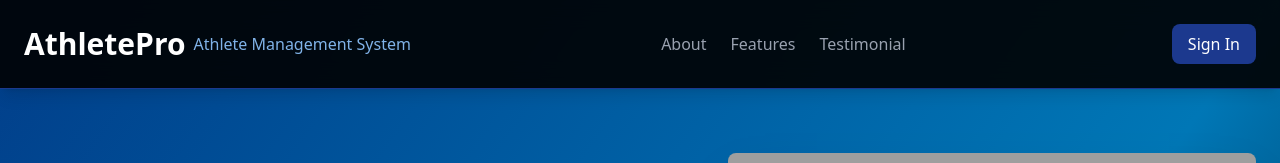
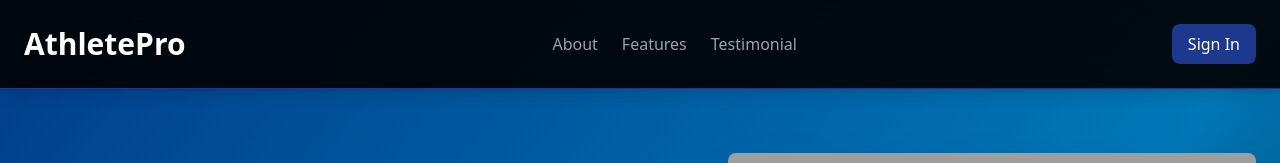
Before and after one commit to shreyajaiswal17/Athlete-management, a React (Vite) app in the folder athlete-management-frontend/: page / in a window 1280 px wide. Shown: the top 163 px of the page. Built offline with nearby package versions, Linux system fonts and the light colour scheme; grey boxes are pictures that could not be loaded.

Commit message:
Updateddddd Home.jsx

```diff
--- a/athlete-management-frontend/src/Home.jsx
+++ b/athlete-management-frontend/src/Home.jsx
@@ -61,7 +61,7 @@ const Home = () => {
       <nav className="bg-black/90 backdrop-blur-md sticky top-0 z-20 p-4 md:p-6 flex justify-between items-center shadow-lg border-b border-blue-900">
         <div className="flex items-center">
           <h1 className="text-2xl md:text-3xl font-bold text-white">AthletePro</h1>
-          <p className="ml-2 text-sm md:text-base text-blue-300 opacity-90">Athlete Management System</p>
+          <p className="ml-2 text-sm md:text-base text-blue-300 opacity-90"></p>
           <p className="ml-2 text-sm md:text-base text-blue-300 opacity-90"></p>
           <p className="ml-2 text-sm md:text-base text-blue-300 opacity-90"></p>
         </div>
```
